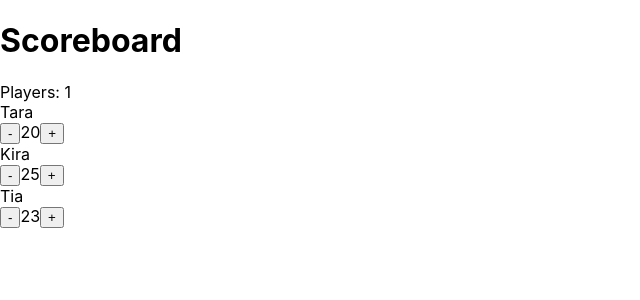
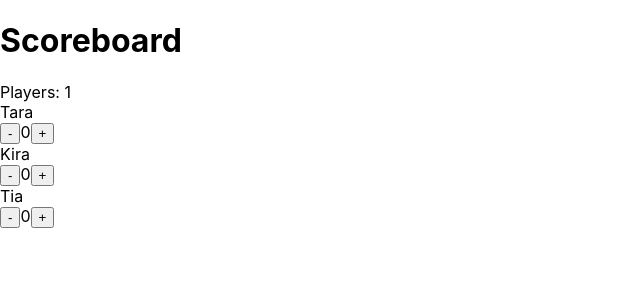
Before and after one commit to tsankhalpara/scoreboard-react, a React (Create React App) app: page / in a window 1280 px wide. Shown: the top 300 px of the page, without its empty margins (0-640 px from the left). Built offline with nearby package versions, Linux system fonts and the light colour scheme.

Commit message:
add state to counter class

```diff
--- a/src/App.js
+++ b/src/App.js
@@ -38,11 +38,15 @@ const Player = (props) => {
 }
 
 class Counter extends React.Component {
+  state = {
+    score: 0
+  };
+
   render() {
     return (
       <div className="counter">
         <button className="counter-action decrement"> - </button>
-        <span className="counter-score">{ this.props.score }</span>
+        <span className="counter-score">{ this.state.score }</span>
         <button className="counter-action increment"> + </button>
       </div>
     );
```
